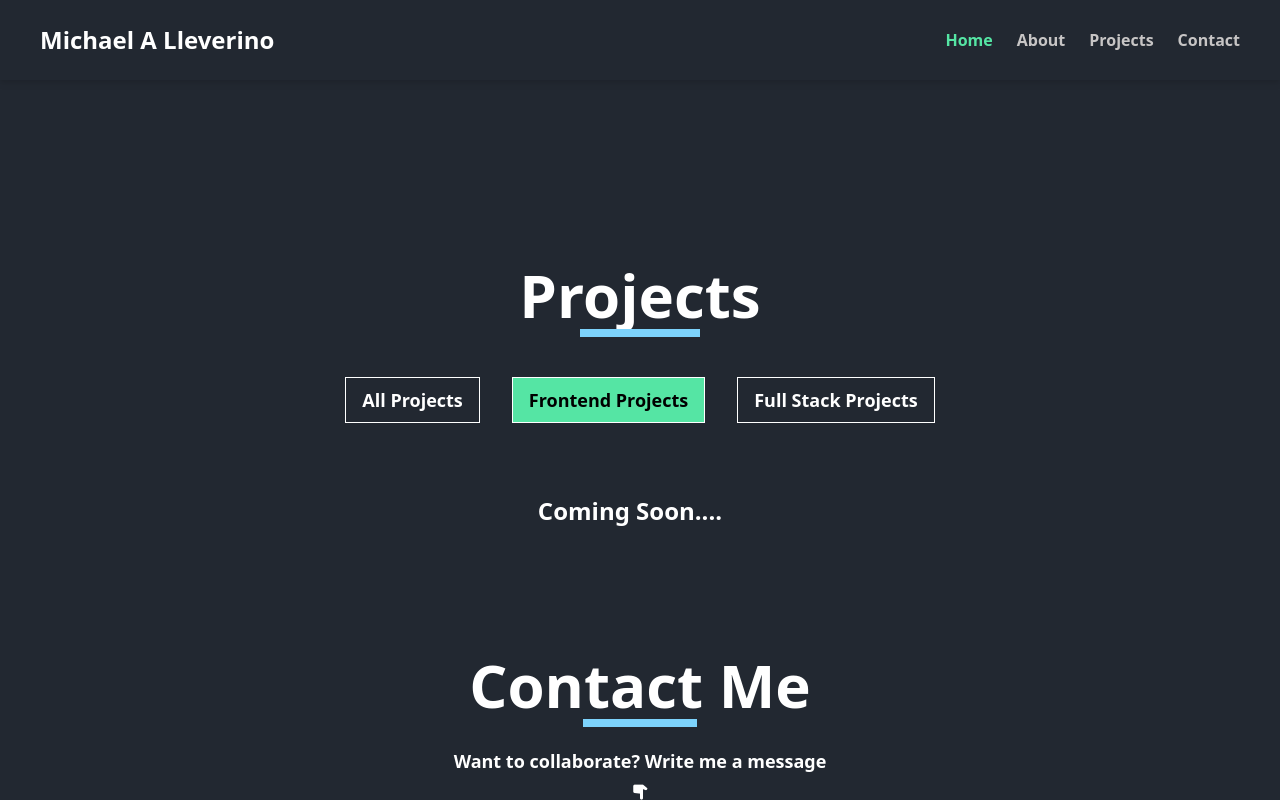
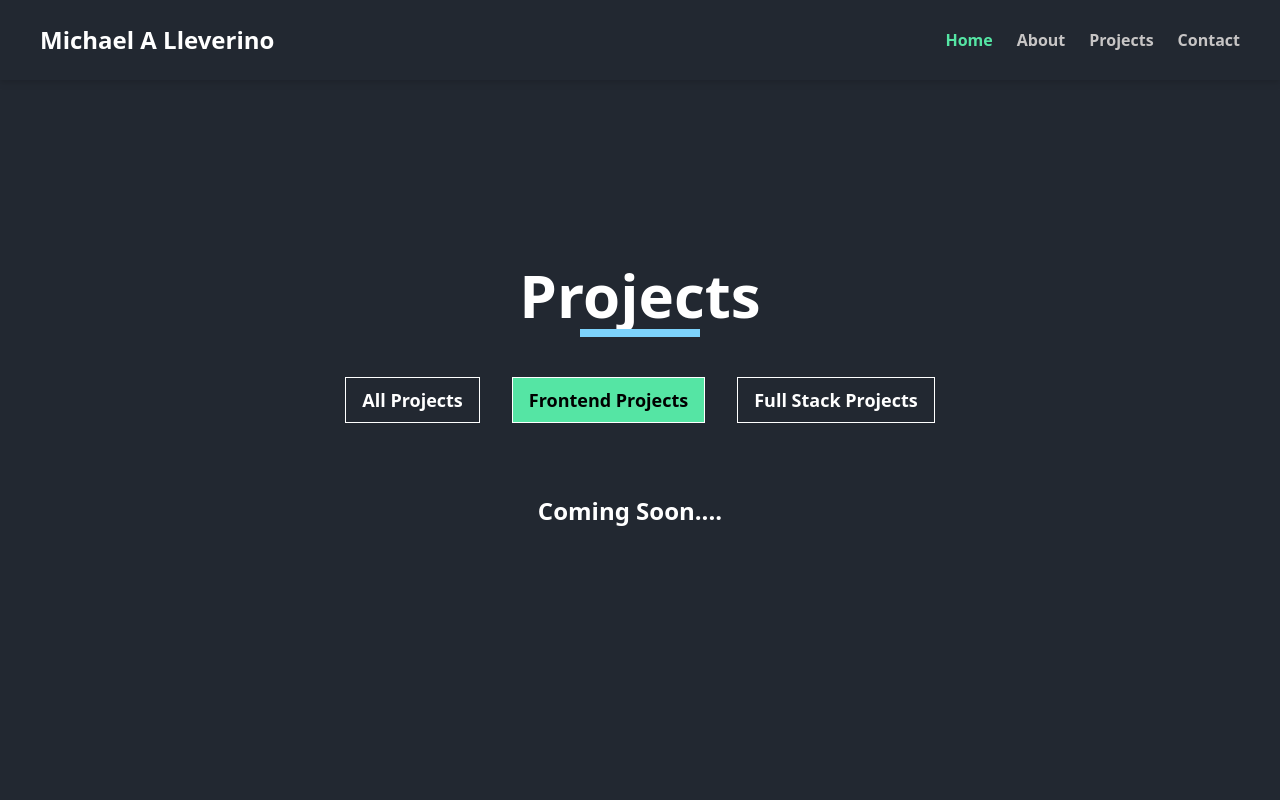
Before and after one commit to MichaelAlex03/PersonalSite, a React (Vite) app in the folder personalSite/: page / in a window 1280 px wide. Both pictures are taken after a click on the button "Frontend Projects". Shown: the part 1549-2349 px from the top of the page. Built offline with nearby package versions, Linux system fonts and the light colour scheme.

Commit message:
made frontend projects temp take up h-screen so that contact page doesnt show up in the view

```diff
--- a/personalSite/src/pages/projects.tsx
+++ b/personalSite/src/pages/projects.tsx
@@ -91,7 +91,7 @@ const Projects = () => {
 
         </div>}
 
-        {showFrontend && <div className="flex justify-center items-center mt-10 mr-5 w-full font-bold text-2xl"> Coming Soon.... </div>}
+        {showFrontend && <div className="flex justify-center mt-10 mr-5 w-full font-bold text-2xl h-screen"> Coming Soon.... </div>}
 
       </div>
 
```
